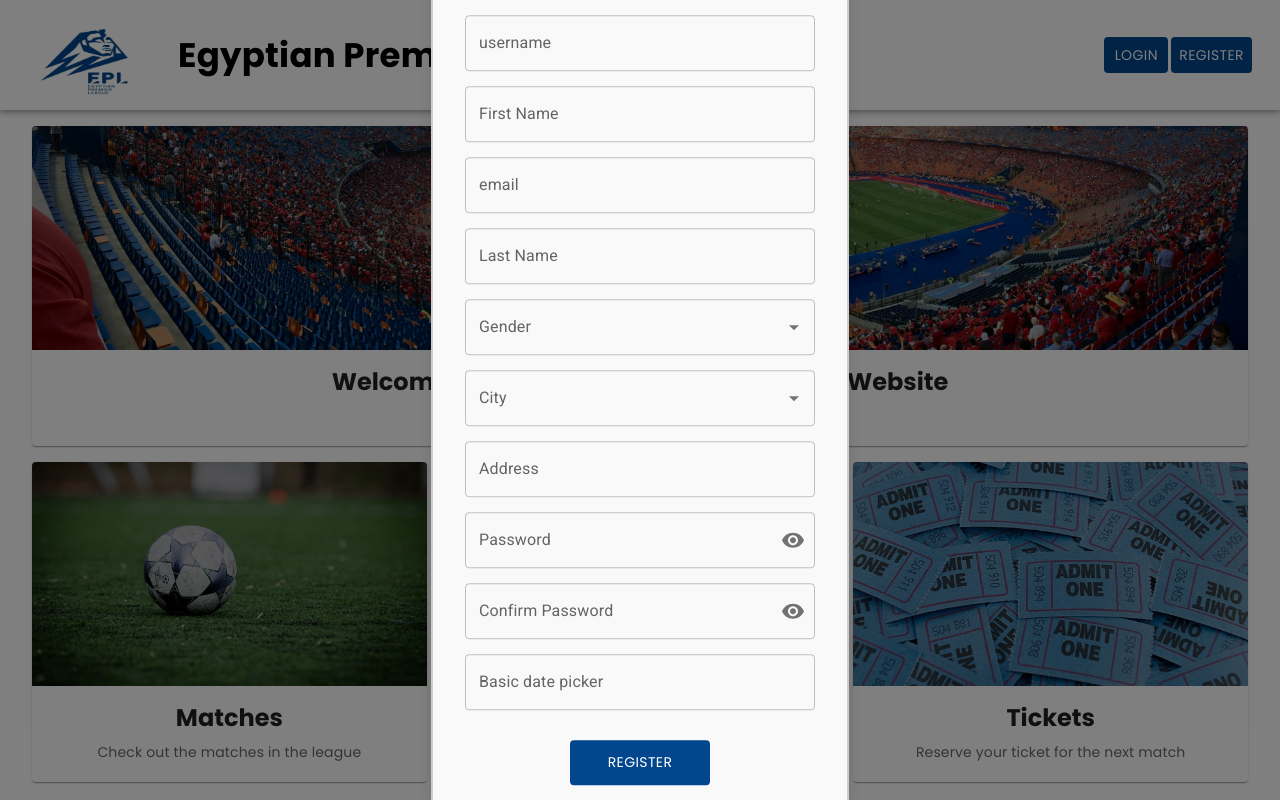
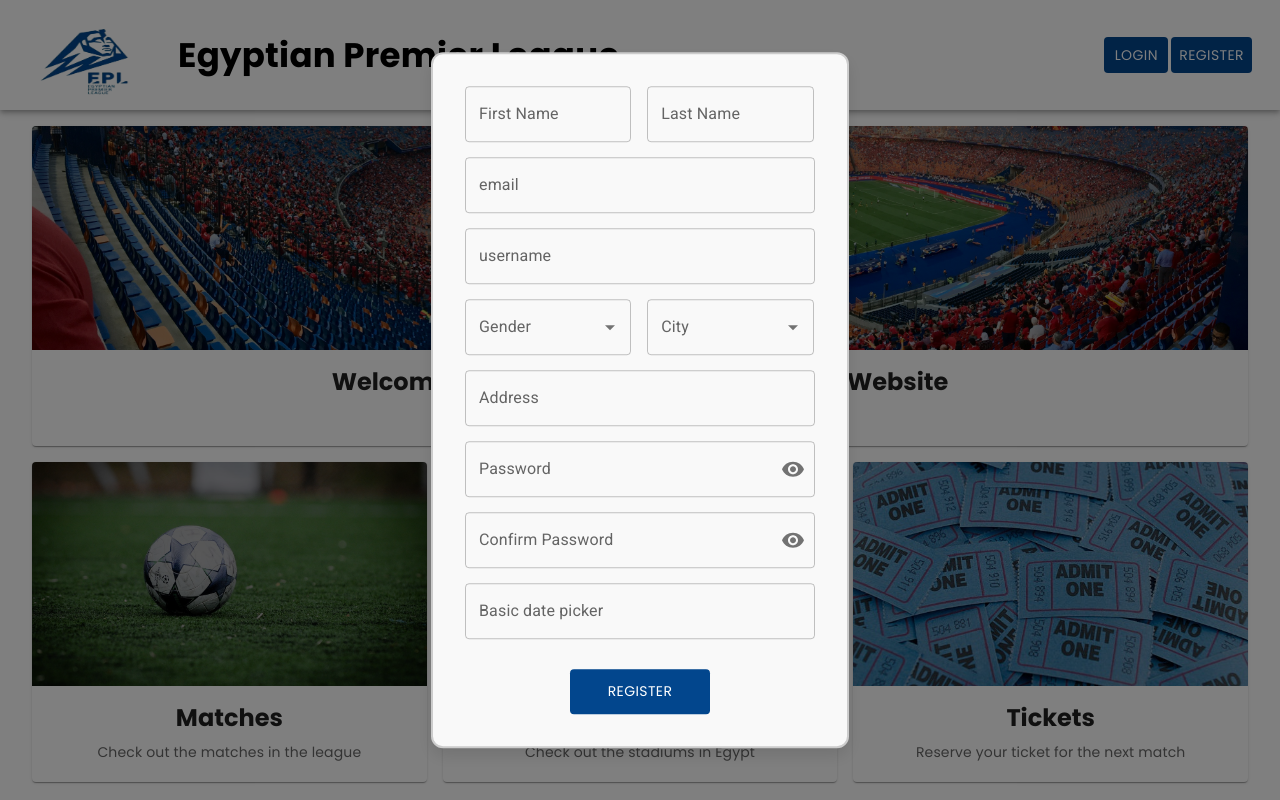
Before and after one commit to Ghaithq/EFA, a React (Vite) app in the folder frontend/: page / in a window 1280 px wide. Both pictures are taken after a click on the button "REGISTER". Built offline with nearby package versions, Linux system fonts and the light colour scheme.

Commit message:
fix register layout

```diff
--- a/frontend/src/components/RegisterModal.tsx
+++ b/frontend/src/components/RegisterModal.tsx
@@ -16,7 +16,7 @@ import { DatePicker } from "@mui/x-date-pickers/DatePicker";
 import Autocomplete from "@mui/material/Autocomplete";
 import { AdapterDayjs } from "@mui/x-date-pickers/AdapterDayjs";
 import { LocalizationProvider } from "@mui/x-date-pickers/LocalizationProvider";
-import { DemoContainer } from '@mui/x-date-pickers/internals/demo';
+import Grid from "@mui/material/Grid2";
 
 const style = {
   position: "absolute",
@@ -119,22 +119,24 @@ export default function Register() {
       >
         <Fade in={open}>
           <Box sx={style}>
+          <Grid container spacing={2} sx={{ width: "100%" }}>
                 <TextField
-              label="username"
-              id="outlined-username"
+                  label="First Name"
+                  id="outlined-firstname"
                   sx={{
-                width: "100%",
+                    width: "47.5%",
                     fontFamily: "Poppins, sans-serif",
                   }}
                 />
                 <TextField
-              label="First Name"
-              id="outlined-firstname"
+                  label="Last Name"
+                  id="outlined-lastname"
                   sx={{
-                width: "100%",
+                    width: "47.5%",
                     fontFamily: "Poppins, sans-serif",
                   }}
                 />
+            </Grid>
             <TextField
               label="email"
               id="outlined-email"
@@ -144,25 +146,32 @@ export default function Register() {
               }}
             />
             <TextField
-              label="Last Name"
-              id="outlined-lastname"
+              label="username"
+              id="outlined-username"
               sx={{
                 width: "100%",
                 fontFamily: "Poppins, sans-serif",
               }}
             />
+            <Grid container spacing={2} sx={{ width: "100%" }}>
                 <Autocomplete
                   disablePortal
                   options={genders}
-              sx={{ width: "100%" }}
-              renderInput={(params) => <TextField {...params} label="Gender" />}
+                  renderInput={(params) => (
+                    <TextField {...params} label="Gender" />
+                  )}
+                  sx={{width:"47.5%"}}
                 />
                 <Autocomplete
                   disablePortal
                   options={egyptianCities}
-              sx={{ width: "100%" }}
-              renderInput={(params) => <TextField {...params} label="City" />}
+                  renderInput={(params) => (
+                    <TextField {...params} label="City" />
+                  )}
+                  sx={{width:"47.5%"}}
                 />
+            </Grid>
+
             <TextField
               label="Address"
               id="outlined-lastname"
@@ -237,11 +246,14 @@ export default function Register() {
                 label="Confirm Password"
               />
             </FormControl>
-            <LocalizationProvider dateAdapter={AdapterDayjs} >
-        <DatePicker sx={{
+            <LocalizationProvider dateAdapter={AdapterDayjs}>
+              <DatePicker
+                sx={{
                   width: "100%",
                   fontFamily: "Poppins, sans-serif",
-              }} label="Basic date picker" />
+                }}
+                label="Basic date picker"
+              />
             </LocalizationProvider>
             <Button
               sx={{
```
Lines whose indentation alone changed are shown as unchanged.
